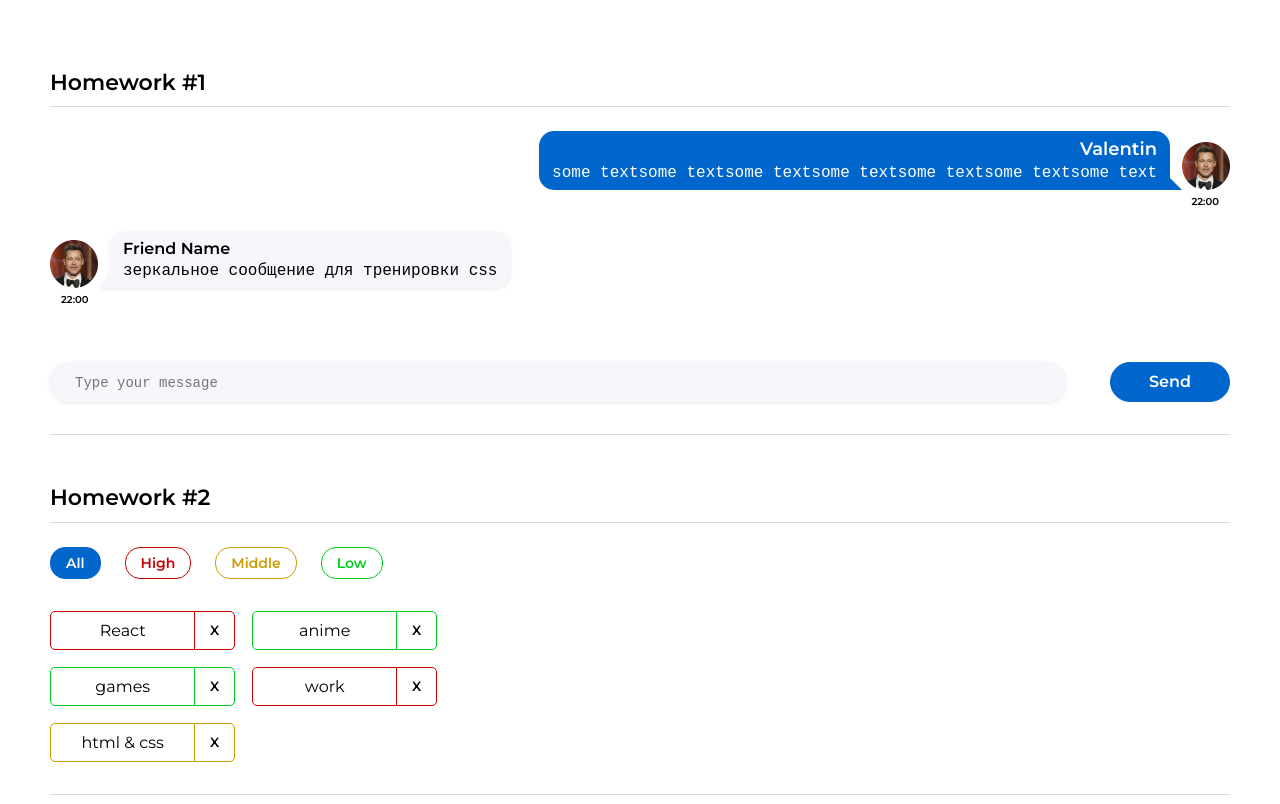
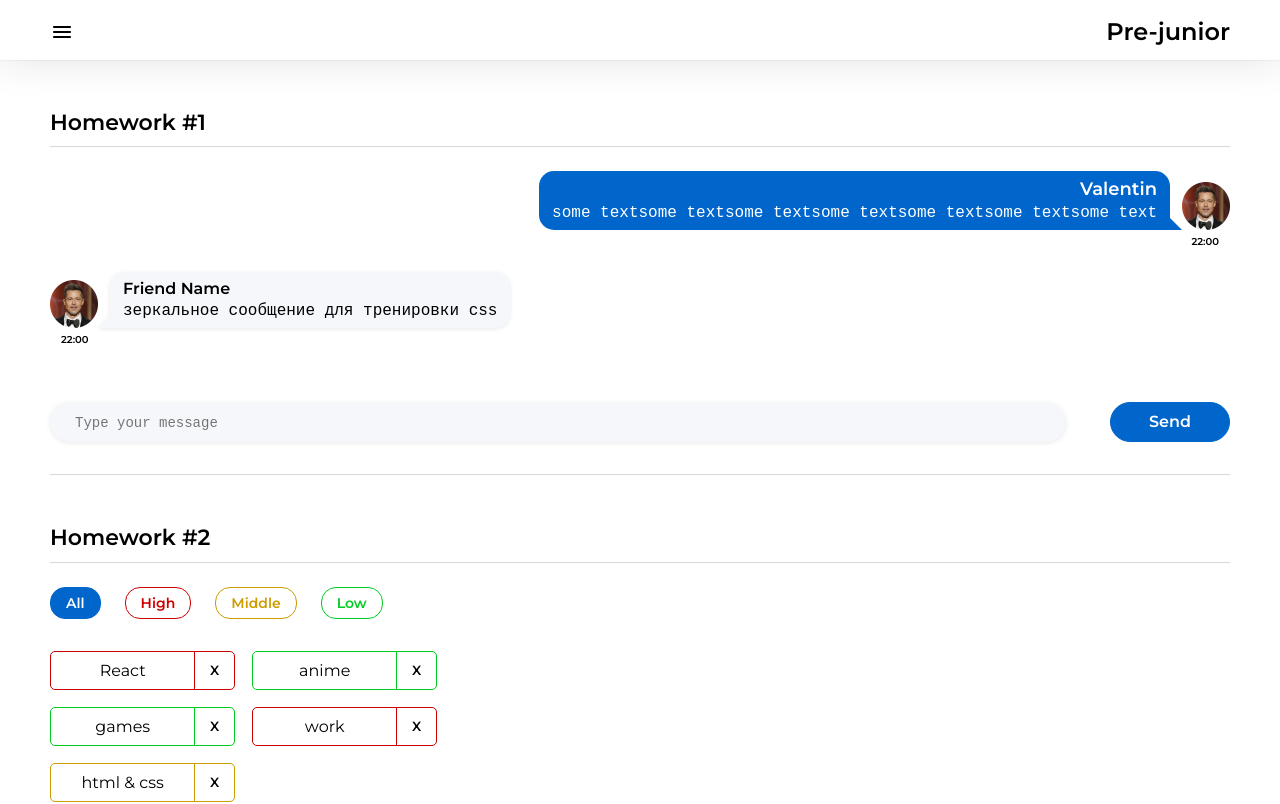
Before and after one commit to ElenaNam/homework-02, a React (Create React App) app: page /#/pre-junior in a window 1280 px wide. Shown: the top 804 px of the page. Built offline with nearby package versions, Linux system fonts and the light colour scheme.

Commit message:
add hw05

```diff
--- a/src/index.css
+++ b/src/index.css
@@ -33,3 +33,9 @@ button {
     cursor: pointer;
     transition: .3s;
 }
+
+.container {
+    max-width: 1220px;
+    padding: 0 20px;
+    margin: 0 auto;
+}
--- a/src/s1-main/App.module.css
+++ b/src/s1-main/App.module.css
@@ -1,8 +1,5 @@
 .App {
     --header_height: 60px;
-    max-width: 1220px;
-    padding: 20px;
-    margin: 0 auto;
 }
 
 .hw {
--- a/src/s1-main/App.tsx
+++ b/src/s1-main/App.tsx
@@ -1,22 +1,25 @@
-import React from 'react'
-import s from './App.module.css'
-import HW1 from '../s2-homeworks/hw01/HW1'
-import HW2 from '../s2-homeworks/hw02/HW2'
-import HW3 from '../s2-homeworks/hw03/HW3'
-import HW4 from '../s2-homeworks/hw04/HW4'
+import React from "react";
+import s from "./App.module.css";
+// import HW1 from "../s2-homeworks/hw01/HW1";
+// import HW2 from "../s2-homeworks/hw02/HW2";
+// import HW3 from "../s2-homeworks/hw03/HW3";
+// import HW4 from "../s2-homeworks/hw04/HW4";
+import HW5 from "../s2-homeworks/hw05/HW5";
 
 function App() {
   return (
     <div className={s.App}>
-            <HW1/>
+
+        {/* <HW1/>
                 <HW2/>
                 <HW3/>
-            <HW4/>
+                <HW4/> */}
 
         {/*при выполнении дз 5 и более - закомментировать здесь дз 1-4, так как они есть внутри дз 5*/}
-            {/*<HW5/>*/}
+        <HW5 />
+
     </div>
-    )
+  );
 }
 
-export default App
+export default App;
--- a/src/s2-homeworks/hw05/Pages.tsx
+++ b/src/s2-homeworks/hw05/Pages.tsx
@@ -18,15 +18,16 @@ function Pages() {
             <Routes>
                 {/*роутинг будут писать студенты*/}
                 {/*в начале мы попадаем на страницу '/' и переходим сразу на страницу /pre-junior*/}
-                {/*<Route ...*/}
+                <Route path='/' element={<Navigate to={PATH.PRE_JUNIOR} />} />
 
                 {/*роуты для /pre-junior, /junior, /junior-plus*/}
-                {/*<Route ...*/}
-                {/*<Route ...*/}
-                {/*<Route ...*/}
+                <Route path={PATH.PRE_JUNIOR} element={<PreJunior />} />
+                <Route path={PATH.JUNIOR} element={<Junior />} />
+                <Route path={PATH.JUNIOR_PLUS} element={<JuniorPlus />} />
 
                 {/*роут для несуществующей страницы должен отрисовать <Error404 />*/}
-                {/*<Route ...*/}
+                <Route path='/error404' element={<Error404 />} />
+                <Route path='/*' element={<Navigate to={'/error404'} />} />
             </Routes>
         </div>
     )
--- a/src/s2-homeworks/hw05/header/Header.module.css
+++ b/src/s2-homeworks/hw05/header/Header.module.css
@@ -1,8 +1,24 @@
 .burgerMenuIcon {
+    width: 24px;
+    height: 24px;
+    cursor: pointer;
 }
 
 .header {
+    box-shadow: 0 0 2px 0 rgba(29, 33, 38, 0.1), 0 0 40px 0 rgba(29, 33, 38, 0.13);
+    background: #fff;
+}
+
+.headerInner {
+    padding-top: 17px;
+    padding-bottom: 14px;
+    display: flex;
+    align-items: center;
+    justify-content: space-between;
 }
 
 .header h1 {
+    font-size: 24px;
+    color: #000;
+    font-weight: 600;
 }
--- a/src/s2-homeworks/hw05/header/Header.tsx
+++ b/src/s2-homeworks/hw05/header/Header.tsx
@@ -1,38 +1,42 @@
-import React, {FC} from 'react'
-import burgerIcon from './burger.svg'
-import s from './Header.module.css'
-import {useLocation} from 'react-router-dom'
-import {PATH} from '../Pages'
+import React, { FC } from "react";
+import burgerIcon from "./burger.svg";
+import s from "./Header.module.css";
+import { useLocation } from "react-router-dom";
+import { PATH } from "../Pages";
 
 type PropsType = {
-    handleOpen: () => void
-}
+  handleOpen: () => void;
+};
 
-export const Header: FC<PropsType> = ({handleOpen}) => {
+export const Header: FC<PropsType> = ({ handleOpen }) => {
   // hw5-menu изначально отсутствует, при нажатии на бургер - появляется, при повторном нажатии исчезает
-    const location = useLocation()
-    const currentPath = location.pathname
+  const location = useLocation();
+  const currentPath = location.pathname;
 
   const pageName =
     currentPath === PATH.PRE_JUNIOR
-            ? 'Pre-junior'
+      ? "Pre-junior"
       : currentPath === PATH.JUNIOR
-                ? 'Junior'
+      ? "Junior"
       : currentPath === PATH.JUNIOR_PLUS
-                    ? 'Junior Plus'
-                    : 'Error'
+      ? "Junior Plus"
+      : "Error";
   return (
     <>
-            <div id={'hw5-header'} className={s.header}>
+      <div id={"hw5-header"} className={s.header}>
+        <div className="container">
+          <div className={s.headerInner}>
             <img
                 src={burgerIcon}
-                    id={'hw5-burger-menu'}
+                id={"hw5-burger-menu"}
                 className={s.burgerMenuIcon}
                 onClick={handleOpen}
-                    alt={'open menu'}
+                alt={"open menu"}
             />
             <h1>{pageName}</h1>
           </div>
+        </div>
+      </div>
     </>
-    )
-}
+  );
+};
--- a/src/s2-homeworks/hw05/layout/Layout.tsx
+++ b/src/s2-homeworks/hw05/layout/Layout.tsx
@@ -20,7 +20,7 @@ export const Layout: FC<PropsType> = ({ children }) => {
         <>
             <Sidebar open={open} handleClose={handleClose} />
             <Header handleOpen={handleOpen} />
-            <div>
+            <div className='container'>
                 {/*страницы*/}
                 {children}
             </div>
--- a/src/s2-homeworks/hw05/sidebar/Sidebar.module.css
+++ b/src/s2-homeworks/hw05/sidebar/Sidebar.module.css
@@ -1,24 +1,65 @@
 .sidebar {
+    padding: 16px 25px 16px 70px;
+    width: 317px;
+    position: fixed;
+    top: 0;
+    left: 0;
+    height: 100%;
+    visibility: hidden;
+    background-color: #ffffff;
+    opacity: 0;
+    z-index: 11;
 }
 
 .sidebar.open {
+    visibility: visible;
+    opacity: 1;
+
 }
 
 .background {
+    position: absolute;
+    width: 100%;
+    height: 100%;
+    background: #000;
+    opacity: 0.3;
+    z-index: 10;
 }
 
 .nav {
+    display: flex;
+    flex-direction: column;
+    gap: 45px;
 }
 
 .nav a {
+    font-size: 22px;
+    line-height: 27px;
+    color: #000;
+    font-weight: 600;
+    text-decoration: none;
+    transition: .3s;
 }
 
 .nav a:hover {
+    color: #58ACFF;
+}
+
+.nav a:active {
+    color: #3D6B99;
 }
 
 .nav a.active {
+    color: #0059B2;
+    text-decoration: underline;
 }
+
 .close {
+    margin-bottom: 23px;
+    display: flex;
+    justify-self: flex-end;
+    border: none;
+    background-color: transparent;
 }
 
 .close img {
--- a/src/s2-homeworks/hw05/sidebar/Sidebar.tsx
+++ b/src/s2-homeworks/hw05/sidebar/Sidebar.tsx
@@ -31,7 +31,7 @@ export const Sidebar: FC<PropsType> = ({open, handleClose}) => {
                         id={'hw5-pre-junior-link'}
                         to={PATH.PRE_JUNIOR}
                         onClick={handleClose}
-                        // className={...} // делает студент
+                        className={({isActive}) => isActive ? s.active : ''}
                     >
                         Pre-junior
                     </NavLink>
@@ -39,7 +39,7 @@ export const Sidebar: FC<PropsType> = ({open, handleClose}) => {
                         id={'hw5-junior-link'}
                         to={PATH.JUNIOR}
                         onClick={handleClose}
-                        // className={...} // делает студент
+                        className={({isActive}) => isActive ? s.active : ''}
                     >
                         Junior
                     </NavLink>
@@ -47,7 +47,7 @@ export const Sidebar: FC<PropsType> = ({open, handleClose}) => {
                         id={'hw5-junior-plus-link'}
                         to={PATH.JUNIOR_PLUS}
                         onClick={handleClose}
-                        // className={...} // делает студент
+                        className={({isActive}) => isActive ? s.active : ''}
                     >
                         Junior Plus
                     </NavLink>
```
Lines whose indentation alone changed are shown as unchanged.
